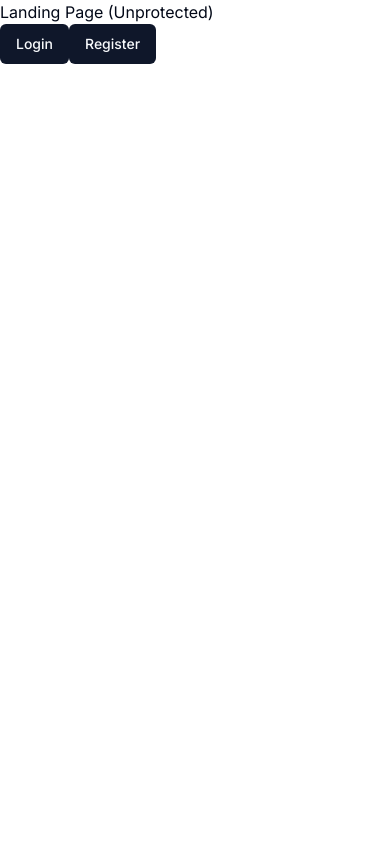
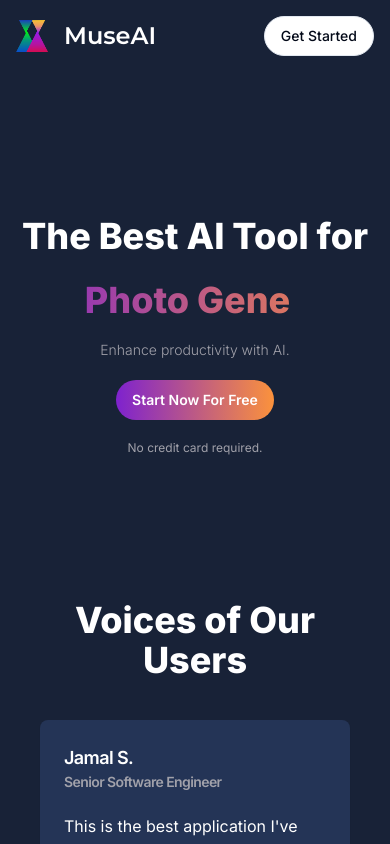
Before and after one commit to JamShou/MuseAI, a Next.js app: page / in a window 390 px wide. Built offline with nearby package versions, Linux system fonts and the light colour scheme; no server answers.

Commit message:
completed landing page

```diff
--- /dev/null
+++ b/app/(landing)/layout.tsx
@@ -0,0 +1,11 @@
+const LandingLayout = ({ children }: { children: React.ReactNode }) => {
+  return (
+    <main className="h-full bg-[#182237] overflow-auto">
+      <div className="mx-auto max-w-screen-xl h-full w-full">
+        {children}
+      </div>
+    </main>
+  );
+};
+
+export default LandingLayout;
--- a/app/(landing)/page.tsx
+++ b/app/(landing)/page.tsx
@@ -1,18 +1,12 @@
-import { Button } from "@/components/ui/button";
-import Link from "next/link";
-
+import { LandingHero } from "@/components/landing-hero";
+import { LandingNavbar } from "@/components/landing-navbar";
+import { LandingContent} from "@/components/landing-content";
 const LandingPage = () => {
   return (
-    <div>
-      Landing Page (Unprotected)
-      <div>
-        <Link href="/sign-in">
-          <Button>Login</Button>
-        </Link>
-        <Link href="/sign-up">
-          <Button>Register</Button>
-        </Link>
-      </div>
+    <div className="h-full">
+      <LandingNavbar />
+      <LandingHero />
+      <LandingContent />
     </div>
   );
 };
--- /dev/null
+++ b/components/landing-content.tsx
@@ -0,0 +1,60 @@
+"use client";
+
+import { Card, CardContent, CardHeader, CardTitle } from "./ui/card";
+
+const testimonials = [
+  {
+    name: "Jamal S.",
+    avatar: "J",
+    title: "Senior Software Engineer",
+    description: "This is the best application I've ever used!",
+  },
+  {
+    name: "Jorge J.",
+    avatar: "J",
+    title: "Culinary Operations Orchestration Specialist",
+    description: "It's so easy, even I could use it!",
+  },
+  {
+    name: "Isaac S.",
+    avatar: "I",
+    title: "Logistics Automation Technician",
+    description: "Couldn't have finished work without this!",
+  },
+  {
+    name: "Armando C.",
+    avatar: "A",
+    title: "Rail Transit Systems Maintenance Engineer",
+    description: "Was able to fix a railroad twice as fast with this tool!",
+  },
+];
+
+export const LandingContent = () => {
+  return (
+    <div className="px-10 pb-20">
+      <h2 className="text-center text-4xl text-white font-extrabold mb-10">
+        Voices of Our Users
+      </h2>
+      <div className="grid grid-cols-1 sm:grid-cols-2 md:grid-cols-3 lg:grid-cols-4 gap-4">
+        {testimonials.map((item) => (
+          <Card
+            key={item.description}
+            className="bg-[#243456] border-none text-white"
+          >
+            <CardHeader>
+              <CardTitle className="flex items-center gap-x-2">
+                <div>
+                  <p className="text-lg">{item.name}</p>
+                  <p className="text-zinc-400 text-sm">{item.title}</p>
+                </div>
+              </CardTitle>
+              <CardContent className="pt-4 px-0">
+                {item.description}
+              </CardContent>
+            </CardHeader>
+          </Card>
+        ))}
+      </div>
+    </div>
+  );
+};
--- /dev/null
+++ b/components/landing-hero.tsx
@@ -0,0 +1,50 @@
+"use client";
+
+import TypewriterComponent from "typewriter-effect";
+import Link from "next/link";
+import { useAuth } from "@clerk/nextjs";
+
+import { Button } from "@/components/ui/button";
+
+export const LandingHero = () => {
+  const { isSignedIn } = useAuth();
+
+  return (
+    <div className="text-white font-bold py-36 text-center space-y-5">
+      <div className="text-4xl sm:text-5xl md:text-6xl lg:text-7xl space-y-6 font-extrabold">
+        <h1>The Best AI Tool for</h1>
+        <div className="text-transparent bg-clip-text bg-gradient-to-r from-purple-700 to-orange-400">
+          <TypewriterComponent
+            options={{
+              strings: [
+                "Chatbot.",
+                "Photo Generation.",
+                "Music Generation.",
+                "Video Generation.",
+                "Code Generation.",
+              ],
+              autoStart: true,
+              loop: true,
+            }}
+          />
+        </div>
+      </div>
+      <div className="text-sm md:text-xl font-light text-zinc-400">
+        Enhance productivity with AI.
+      </div>
+      <div>
+        <Link href={isSignedIn ? "/dashboard" : "/sign-up"}>
+          <Button
+            variant="premium"
+            className="md:text-lg p-4 md:p-6 rounded-full font-semibold"
+          >
+            Start Now For Free
+          </Button>
+        </Link>
+      </div>
+      <div className="text-zinc-400 text-xs md:text-sm font-normal">
+        No credit card required.
+      </div>
+    </div>
+  );
+};
--- /dev/null
+++ b/components/landing-navbar.tsx
@@ -0,0 +1,34 @@
+"use client";
+
+import { Montserrat } from "next/font/google";
+import Image from "next/image";
+import Link from "next/link";
+import { useAuth } from "@clerk/nextjs";
+
+import { cn } from "@/lib/utils";
+import { Button } from "./ui/button";
+
+const font = Montserrat({
+  weight: "600",
+  subsets: ["latin"],
+});
+
+export const LandingNavbar = () => {
+  const { isSignedIn } = useAuth();
+
+  return (
+    <nav className="p-4 bg-transparent flex items-center justify-between">
+      <Link href="/" className="flex items-center">
+        <div className="relative h-8 w-8 mr-4">
+          <Image fill alt="logo" src="/logo.png" />
+        </div>
+        <h1 className={cn("text-2xl font-bold text-white", font.className)}>MuseAI</h1>
+      </Link>
+      <div className="flex items-center gap-x-2">
+        <Link href={isSignedIn ? "/dashboard" : "/sign-up"}>
+            <Button variant="outline" className="rounded-full">Get Started</Button>
+        </Link>
+      </div>
+    </nav>
+  );
+};
--- a/components/ui/button.tsx
+++ b/components/ui/button.tsx
@@ -18,6 +18,7 @@
           "bg-secondary text-secondary-foreground hover:bg-secondary/80",
         ghost: "hover:bg-accent hover:text-accent-foreground",
         link: "text-primary underline-offset-4 hover:underline",
+        premium: "bg-gradient-to-r from-purple-700 to-orange-400 text-white border-0",
       },
       size: {
         default: "h-10 px-4 py-2",
--- a/package.json
+++ b/package.json
@@ -26,6 +26,7 @@
     "react-hook-form": "^7.47.0",
     "tailwind-merge": "^1.14.0",
     "tailwindcss-animate": "^1.0.7",
+    "typewriter-effect": "^2.21.0",
     "zod": "^3.22.4"
   },
   "devDependencies": {
```
Also changed, not shown: 1 other file (tests, documents, lock files or other folders).
